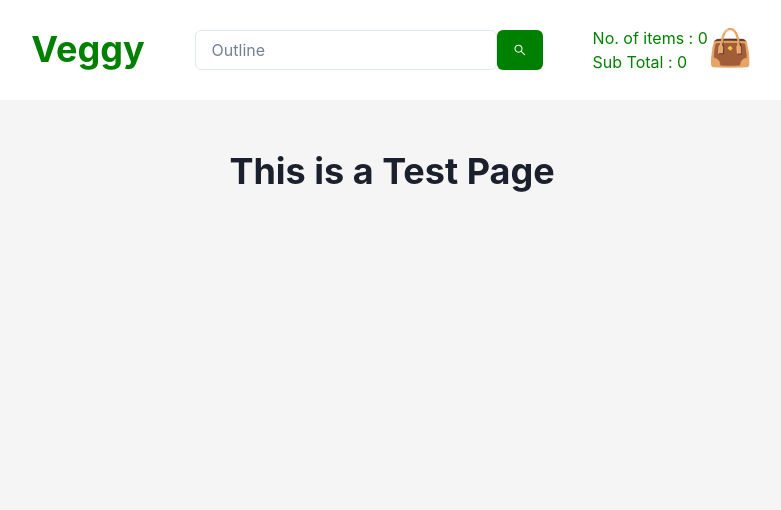
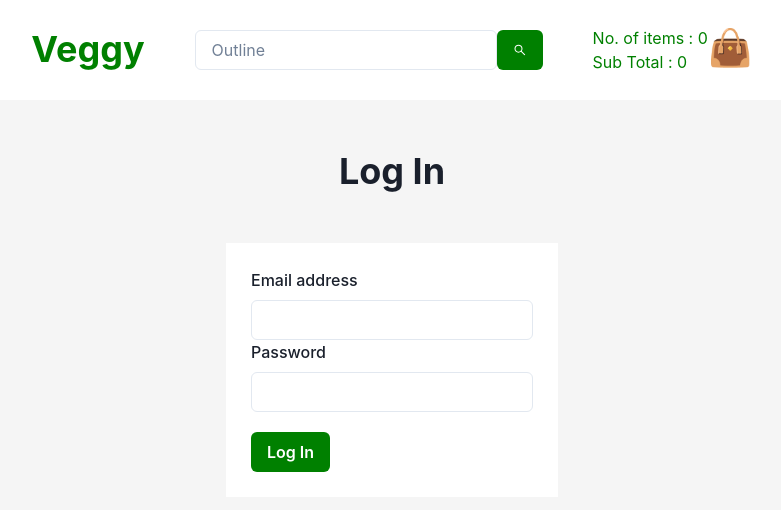
Before and after one commit to Anirudh-A-V/study-jams, a React (Create React App) app: page /test in a window 1280 px wide. Shown: the top 510 px of the page, without its empty margins (248-1029 px from the left). Built offline with nearby package versions, Linux system fonts and the light colour scheme.

Commit message:
ReactJams: Day 4 Preparation

```diff
--- a/src/App.js
+++ b/src/App.js
@@ -1,6 +1,7 @@
 import "./App.css";
 import { Home } from "./pages/Home";
 import  Test from "./pages/Test";
+import Login from "./pages/Login";
 import { BrowserRouter, Routes, Route } from "react-router-dom";
 
 function App() {
@@ -10,6 +11,7 @@ function App() {
 
         <Route path="/" element={<Home />} />
         <Route path="/test" element={<Test />} />
+        <Route path="/login" element={<Login />} />
         <Route path="*" element={<h1>404 Not Found</h1>} />
 
       </Routes>
--- /dev/null
+++ b/src/pages/Login.jsx
@@ -0,0 +1,43 @@
+import { Box, Flex, Heading, FormControl, FormLabel, Input, Button, } from '@chakra-ui/react'
+import { useState } from 'react'
+
+const Login = () => {
+    const [email, setEmail] = useState('')
+    const [loggedIn, setLoggedIn] = useState(false)
+
+    return (
+        <Flex flexDirection={'column'} bg={'#f5f5f5'}>
+            <Flex alignItems={'center'} flexDirection={'column'}>
+
+                <Heading marginTop={'50px'}>Log In</Heading>
+
+                <Box marginTop={'50px'} minW={'300px'} bg={'#FFF'} padding={'25px'}>
+
+                    <FormControl>
+                        <FormLabel>Email address</FormLabel>
+                        <Input type='email'
+                            onChange={(e) => setEmail(e.target.value)}
+                        />
+                    </FormControl>
+
+                    <FormControl>
+                        <FormLabel>Password</FormLabel>
+                        <Input type='password' />
+                    </FormControl>
+
+                    <Button marginTop={'20px'} bg={'green'} color={'white'}
+                        onClick={() => setLoggedIn(true)}
+                    >
+                        Log In
+                    </Button>
+
+
+                </Box>
+                {loggedIn && <Heading color={'blue'}>{email}</Heading>}
+
+            </Flex>
+        </Flex>
+    )
+}
+
+export default Login
--- a/src/pages/Test.jsx
+++ b/src/pages/Test.jsx
@@ -1,13 +1,20 @@
+import { useState } from 'react'
 import { Flex, Heading } from '@chakra-ui/react'
-import React from 'react'
 import { Navbar } from '../components/Navbar/Navbar'
+import Login from './Login'
 
 const Test = () => {
+
     return (
-        <Flex flexDirection={'column'} bg={'#f5f5f5'} minHeight={'100vh'}>
+        <Flex flexDirection={'column'} bg={'#f5f5f5'} minHeight={'100vh'} >
+
             <Navbar Name={'Veggy'} />
-            <Flex  alignItems={'center'} flexDirection={'column'}>
-                <Heading marginTop={'50px'}>This is a Test Page</Heading>
+
+            <Flex alignItems={'center'} flexDirection={'column'} justifyContent={'center'}>
+                {/* <Heading marginTop={'50px'}>This is a Test Page</Heading> */}
+
+                <Login />
+
             </Flex>
         </Flex>
     )
```
